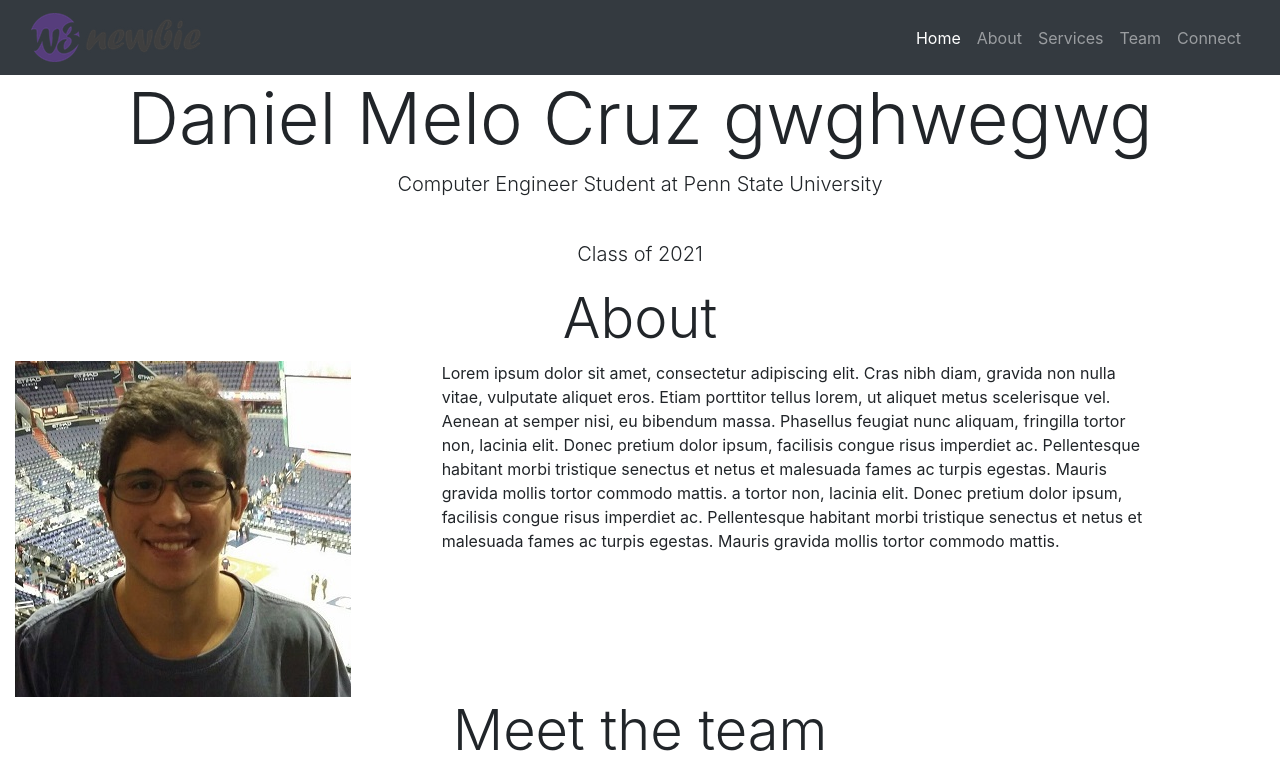
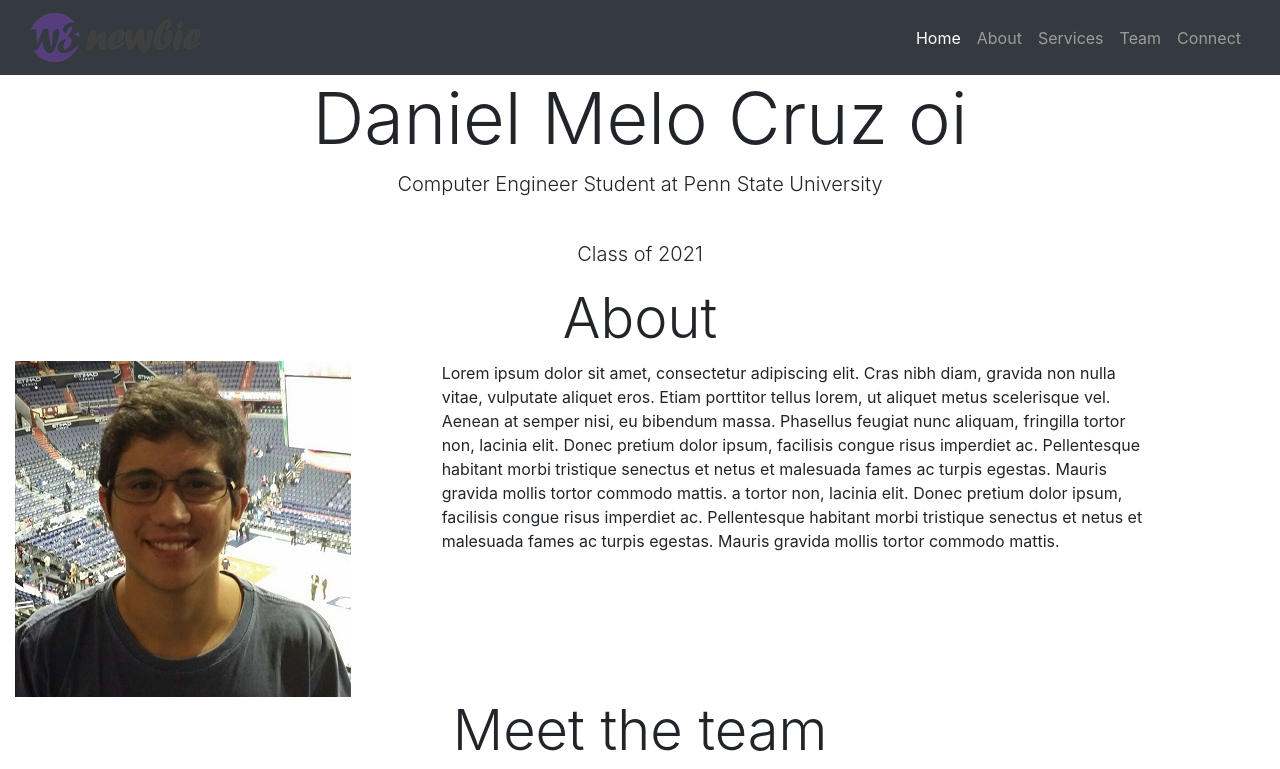
Before and after one commit to dan30github/dan30github.github.io, a plain HTML site: page index.html in a window 1280 px wide. Shown: the top 769 px of the page. Drawn offline with nearby package versions, Linux system fonts and the light colour scheme.

Commit message:
style remove 2

```diff
--- a/index.html
+++ b/index.html
@@ -92,7 +92,7 @@
 <div class="container-fluid padding padding-top coloring">
 	<div class="row welcome text-center">
 		<div class="col-12">
-			<h1 class="display-3">Daniel Melo Cruz gwghwegwg</h1>
+			<h1 class="display-3">Daniel Melo Cruz oi</h1>
 		</div>
 		<hr>
 		<div class="col-12">
```
